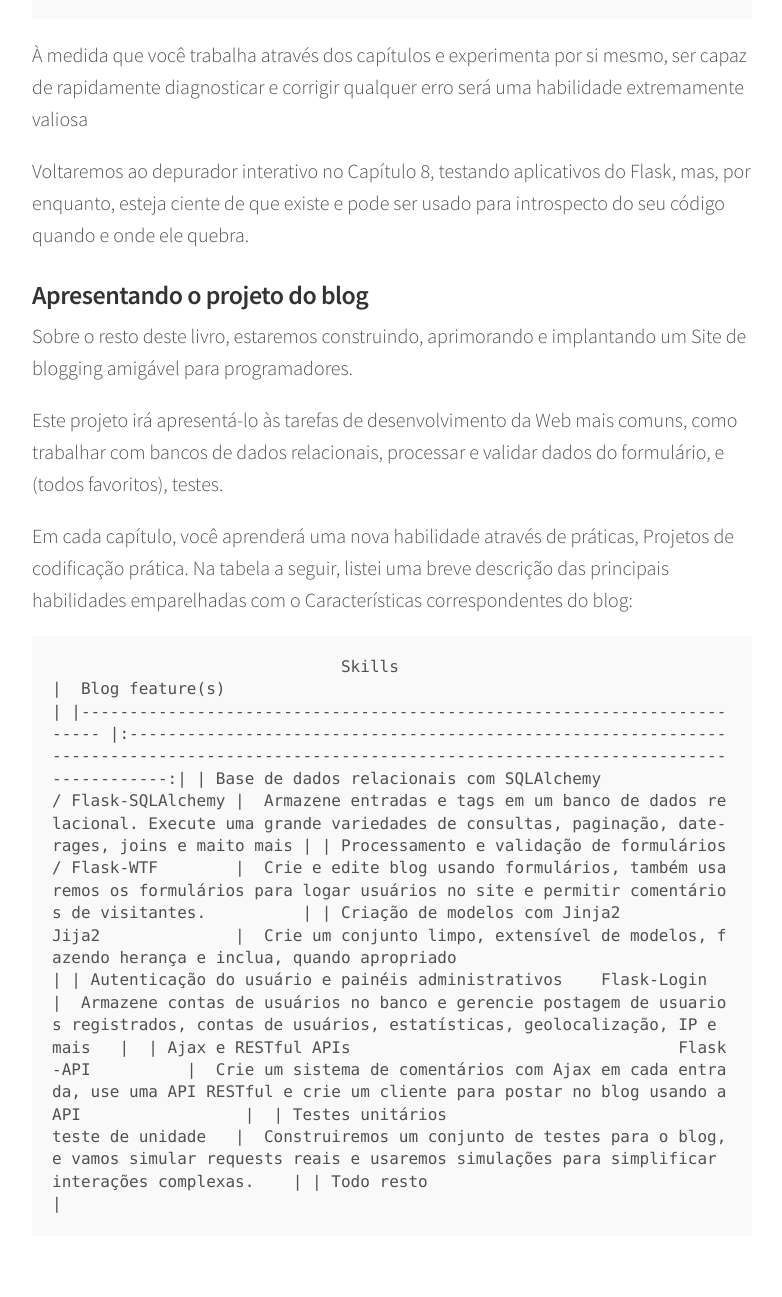
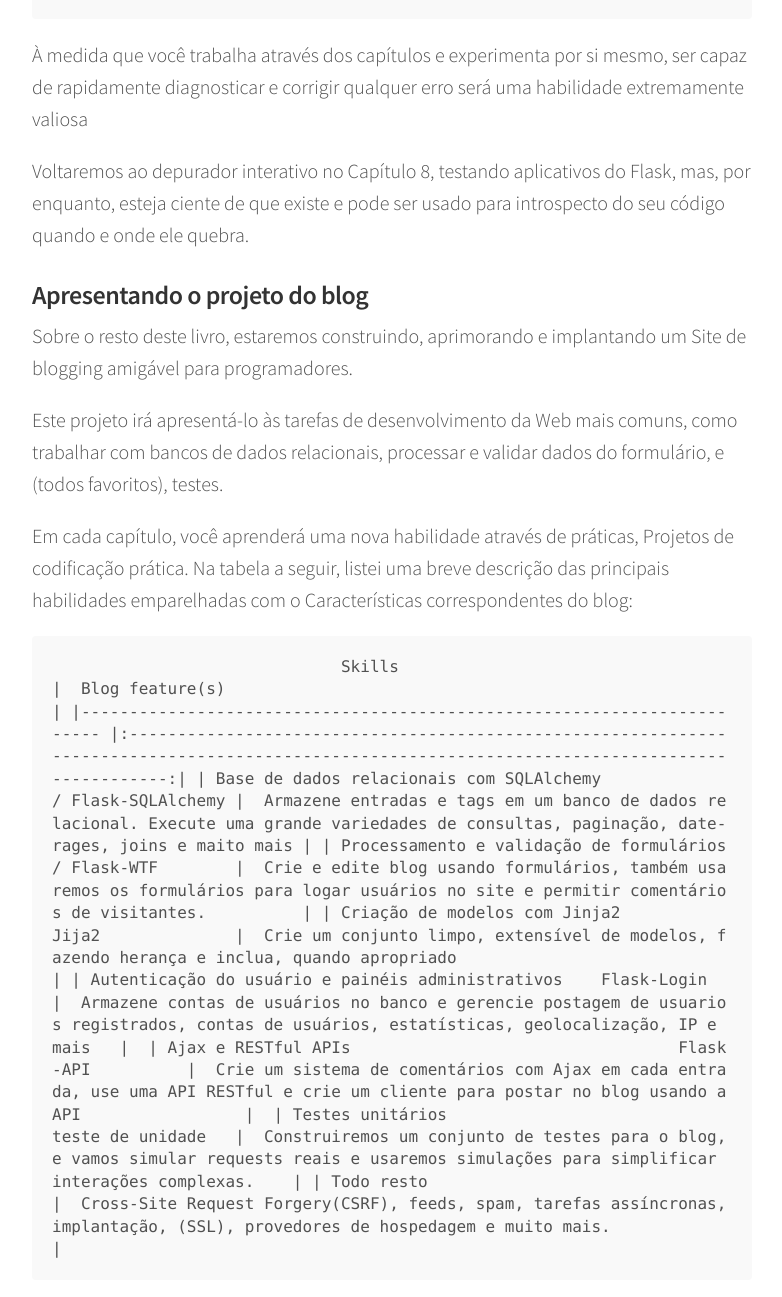
Before and after one commit to indrajithbandara/debug-blog, a Jekyll site: the page built from _posts/2017-07-14-flask_1.md, in a window 1280 px wide and 1400 px high, scrolled down 7972 px. Shown: the top 1297 px of the window, without its empty margins (248-1030 px from the left). Built offline with Jekyll 4.4.1, drawn with Linux system fonts in a browser that asks for light colours; comment, search, counter and statistics services are not loaded.

Commit message:
up.17.71

```diff
--- a/_posts/2017-07-14-flask_1.md
+++ b/_posts/2017-07-14-flask_1.md
@@ -264,7 +264,6 @@
 Em cada capítulo, você aprenderá uma nova habilidade através de práticas, Projetos de codificação prática. Na tabela a seguir,
 listei uma breve descrição das principais habilidades emparelhadas com o Características correspondentes do blog:
 
-
                                   Skills                                  |  Blog feature(s)                                                                                                                                 |
 |------------------------------------------------------------------------ |:------------------------------------------------------------------------------------------------------------------------------------------------:|
 | Base de dados relacionais com SQLAlchemy             / Flask-SQLAlchemy |  Armazene entradas e tags em um banco de dados relacional. Execute uma grande variedades de consultas, paginação, date-rages, joins e maito mais |
@@ -273,4 +272,4 @@
 | Autenticação do usuário e painéis administrativos    Flask-Login        |  Armazene contas de usuários no banco e gerencie postagem de usuarios registrados, contas de usuários, estatísticas, geolocalização, IP e mais   |
 | Ajax e RESTful APIs                                  Flask-API          |  Crie um sistema de comentários com Ajax em cada entrada, use uma API RESTful e crie um cliente para postar no blog usando a API                 |
 | Testes unitários                                     teste de unidade   |  Construiremos um conjunto de testes para o blog, e vamos simular requests reais e usaremos simulações para simplificar interações complexas.    |
-| Todo resto                                                              |
+| Todo resto                                                              |  Cross-Site Request Forgery(CSRF), feeds, spam, tarefas assíncronas, implantação, (SSL), provedores de hospedagem e muito mais.                  |
```
